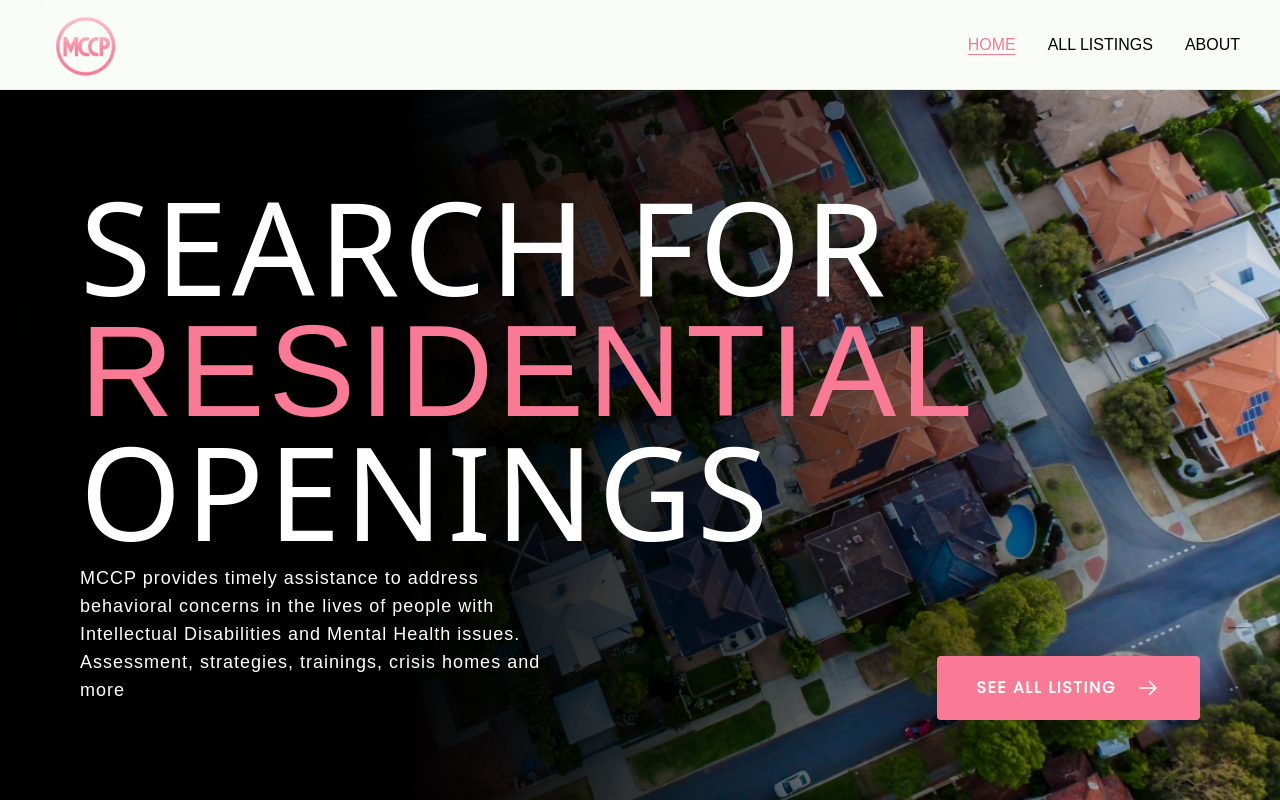
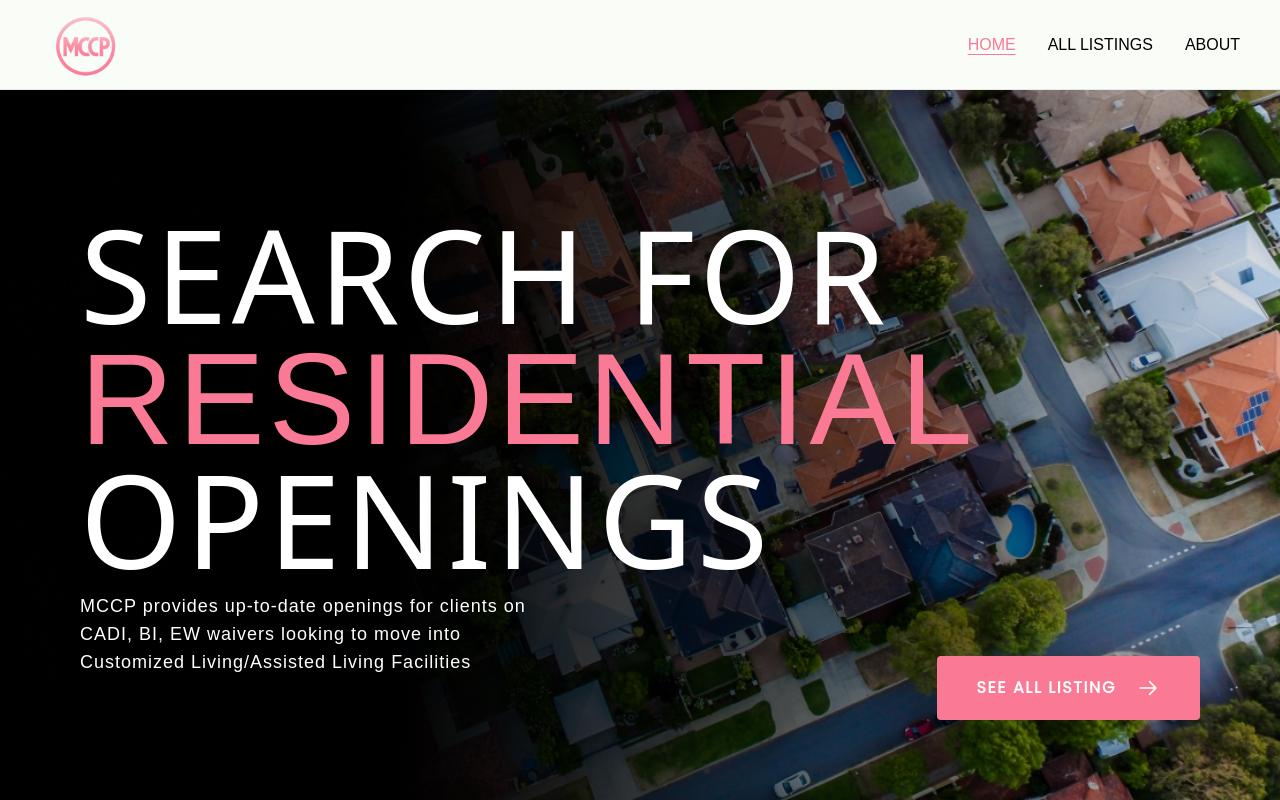
Before and after one commit to openingsmn/mccp-listing, a Next.js app: page / in a window 1280 px wide. Built offline with nearby package versions, Linux system fonts and the light colour scheme; a web font is replaced by a local one.

Commit message:
Update page.tsx

```diff
--- a/src/app/page.tsx
+++ b/src/app/page.tsx
@@ -16,9 +16,12 @@ export default function Page() {
             <span className="font-sans">OPENINGS</span>
           </h2>
           <p className="mt-2 text-lg text-white max-w-[486px] tracking-[1px]">
-            MCCP provides timely assistance to address behavioral concerns in
+            MCCP provides up-to-date openings for clients on CADI, BI, EW
+            waivers looking to move into Customized Living/Assisted Living
+            Facilities
+            {/* MCCP provides timely assistance to address behavioral concerns in
             the lives of people with Intellectual Disabilities and Mental Health
-            issues. Assessment, strategies, trainings, crisis homes and more
+            issues. Assessment, strategies, trainings, crisis homes and more */}
           </p>
         </div>
         <div className="absolute bottom-20 right-20">
```
